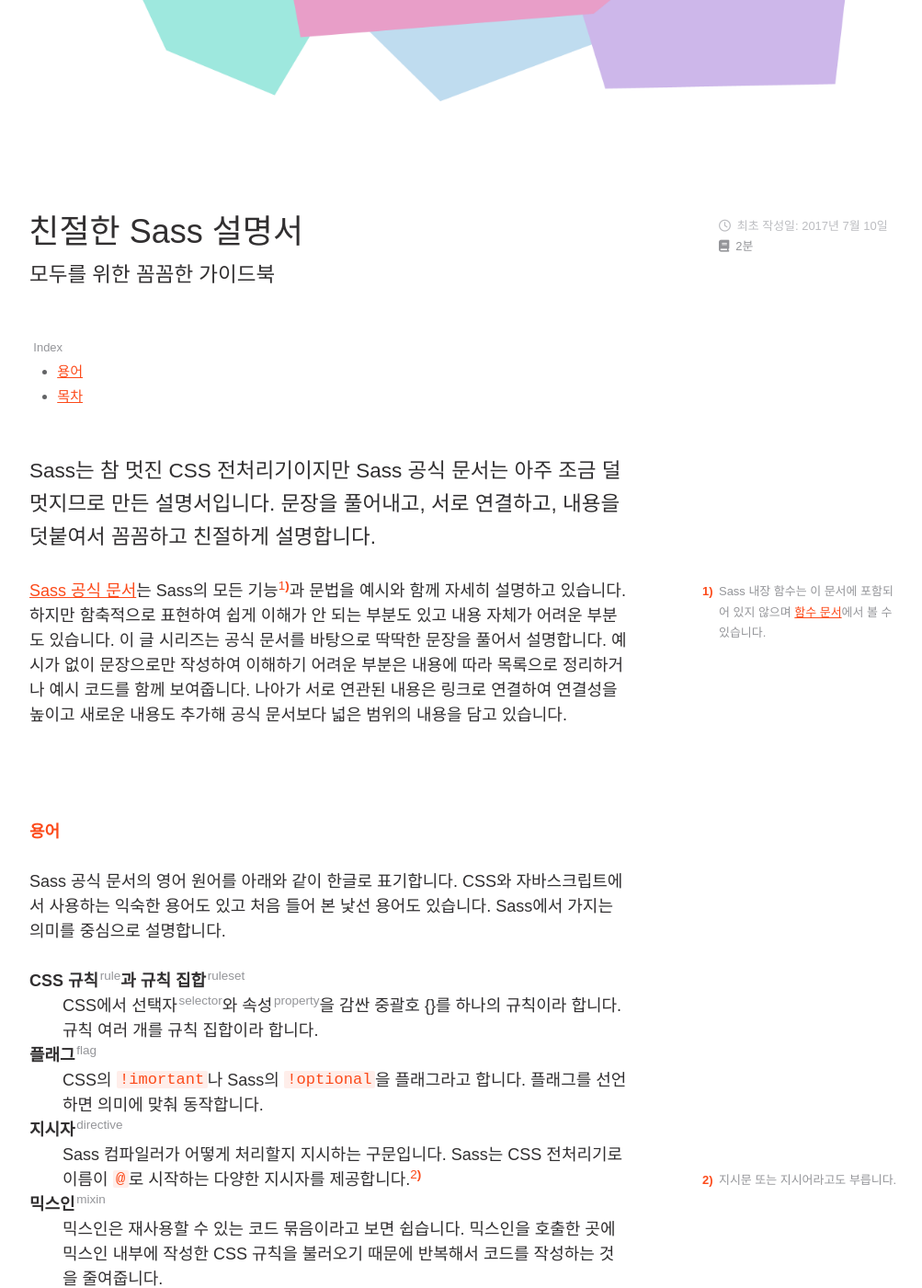
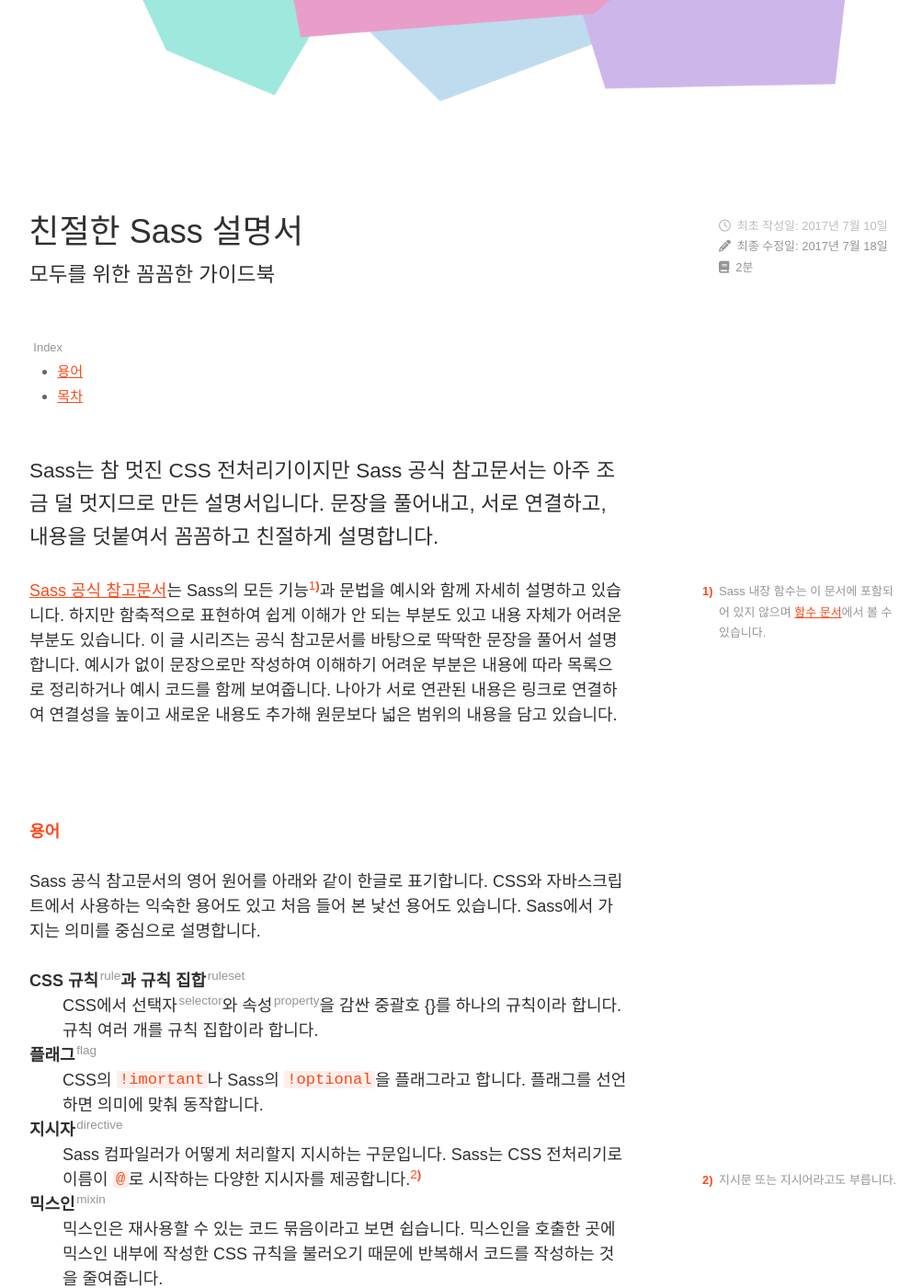
Before and after one commit to designmeme/designmeme.github.io, a Jekyll site: the page built from _posts/ko/sass/awesome-docs/2017-07-10-sass-awesome-docs.md, in a window 1280 px wide and 1400 px high, scrolled down 667 px. Shown: the whole window at 92% size, without its empty margins (68-1071 px from the left). Built offline with Jekyll 4.4.1, drawn with Linux system fonts in a browser that asks for light colours; nearby versions of some CDN libraries; some web fonts are replaced; comment, search, counter and statistics services are not loaded.

Commit message:
Update post

```diff
--- a/_posts/ko/sass/awesome-docs/2017-07-10-sass-awesome-docs.md
+++ b/_posts/ko/sass/awesome-docs/2017-07-10-sass-awesome-docs.md
@@ -7,26 +7,26 @@
 tags:     [sass, scss, css, preprocessor, guide, study, 전처리기, 배우기, 공부, 스터디, 설명]
 image:
 date:             2017-07-10 18:00:00 +0900
-last_modified_at:
+last_modified_at: 2017-07-18 19:05:00 +0900
 ---
 
 * Will be replaced with the ToC
 {:toc}
 
-Sass는 참 멋진 CSS 전처리기이지만 Sass 공식 문서는 아주 조금 덜 멋지므로 만든 설명서입니다.
+Sass는 참 멋진 CSS 전처리기이지만 Sass 공식 참고문서는 아주 조금 덜 멋지므로 만든 설명서입니다.
 문장을 풀어내고, 서로 연결하고, 내용을 덧붙여서 꼼꼼하고 친절하게 설명합니다.
 {: .lead}
 
-[Sass 공식 문서][]는 Sass의 모든 기능[^function]과 문법을 예시와 함께 자세히 설명하고 있습니다.
+[Sass 공식 참고문서][]는 Sass의 모든 기능[^function]과 문법을 예시와 함께 자세히 설명하고 있습니다.
 하지만 함축적으로 표현하여 쉽게 이해가 안 되는 부분도 있고 내용 자체가 어려운 부분도 있습니다.
-이 글 시리즈는 공식 문서를 바탕으로 딱딱한 문장을 풀어서 설명합니다.
+이 글 시리즈는 공식 참고문서를 바탕으로 딱딱한 문장을 풀어서 설명합니다.
 예시가 없이 문장으로만 작성하여 이해하기 어려운 부분은 내용에 따라 목록으로 정리하거나 예시 코드를 함께 보여줍니다.
-나아가 서로 연관된 내용은 링크로 연결하여 연결성을 높이고 새로운 내용도 추가해 공식 문서보다 넓은 범위의 내용을 담고 있습니다.
+나아가 서로 연관된 내용은 링크로 연결하여 연결성을 높이고 새로운 내용도 추가해 원문보다 넓은 범위의 내용을 담고 있습니다.
 
 ***
 
 ##### 용어
-Sass 공식 문서의 영어 원어를 아래와 같이 한글로 표기합니다. CSS와 자바스크립트에서 사용하는 익숙한 용어도 있고 처음 들어 본 낯선 용어도 있습니다.
+Sass 공식 참고문서의 영어 원어를 아래와 같이 한글로 표기합니다. CSS와 자바스크립트에서 사용하는 익숙한 용어도 있고 처음 들어 본 낯선 용어도 있습니다.
 Sass에서 가지는 의미를 중심으로 설명합니다.
 
 CSS 규칙 *rule*{: .side-by-side}과 규칙 집합 *ruleset*{: .side-by-side}
@@ -59,7 +59,7 @@
 ##### 목차
 {% include post-list.html %}
 
-[Sass 공식 문서]: http://sass-lang.com/documentation/file.SASS_REFERENCE.html
+[Sass 공식 참고문서]: http://sass-lang.com/documentation/file.SASS_REFERENCE.html
 [^function]: Sass 내장 함수는 이 문서에 포함되어 있지 않으며 [함수 문서](http://sass-lang.com/documentation/Sass/Script/Functions.html)에서 볼 수 있습니다.
 [^directive]: 지시문 또는 지시어라고도 부릅니다.
 [^interpolation]: 프로그래밍에서는 일반적으로 보간법이라고 가장 많이 부르며 내삽(법), 사이 채움 등 다양한 용어로도 씁니다.
```
